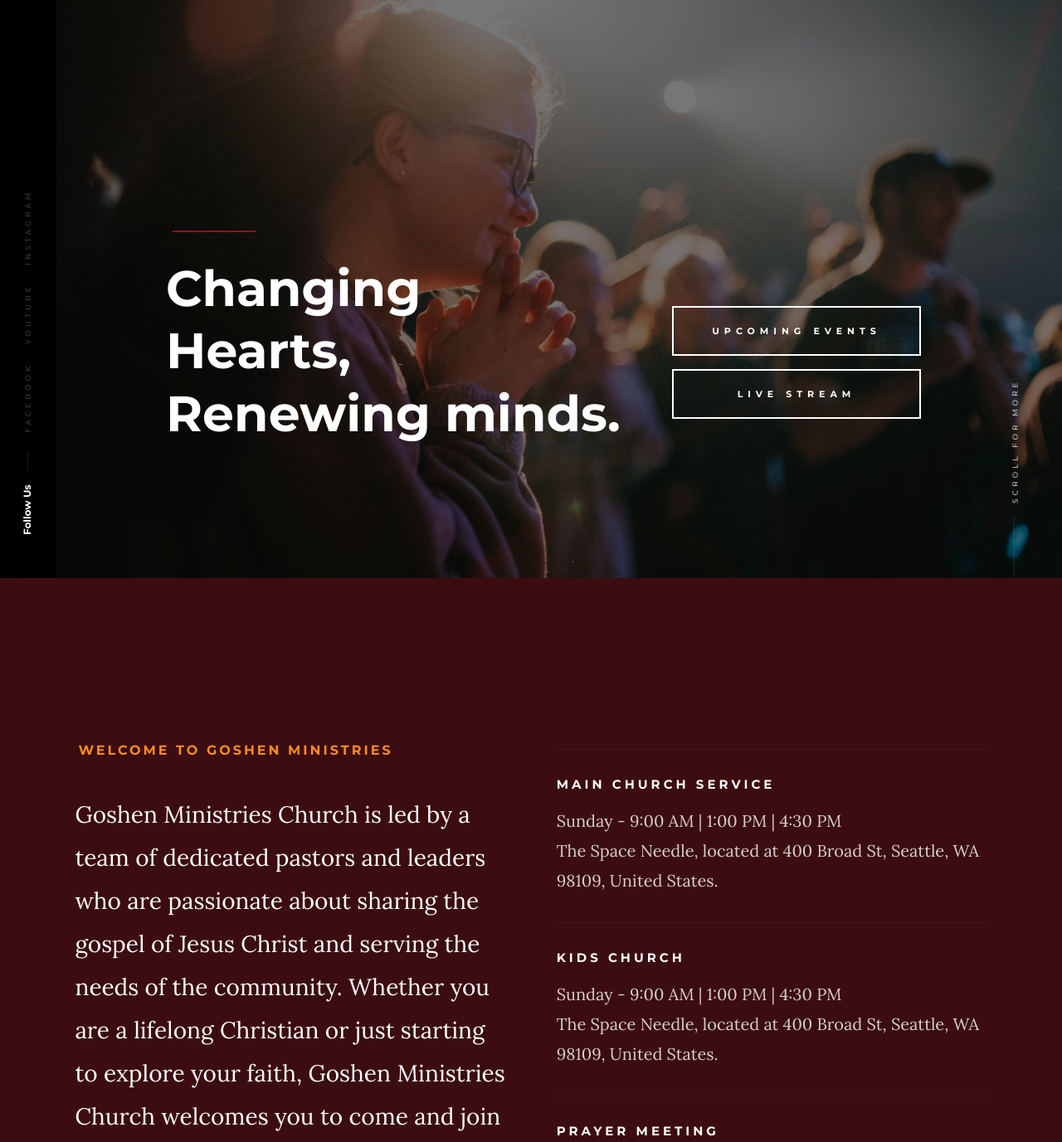
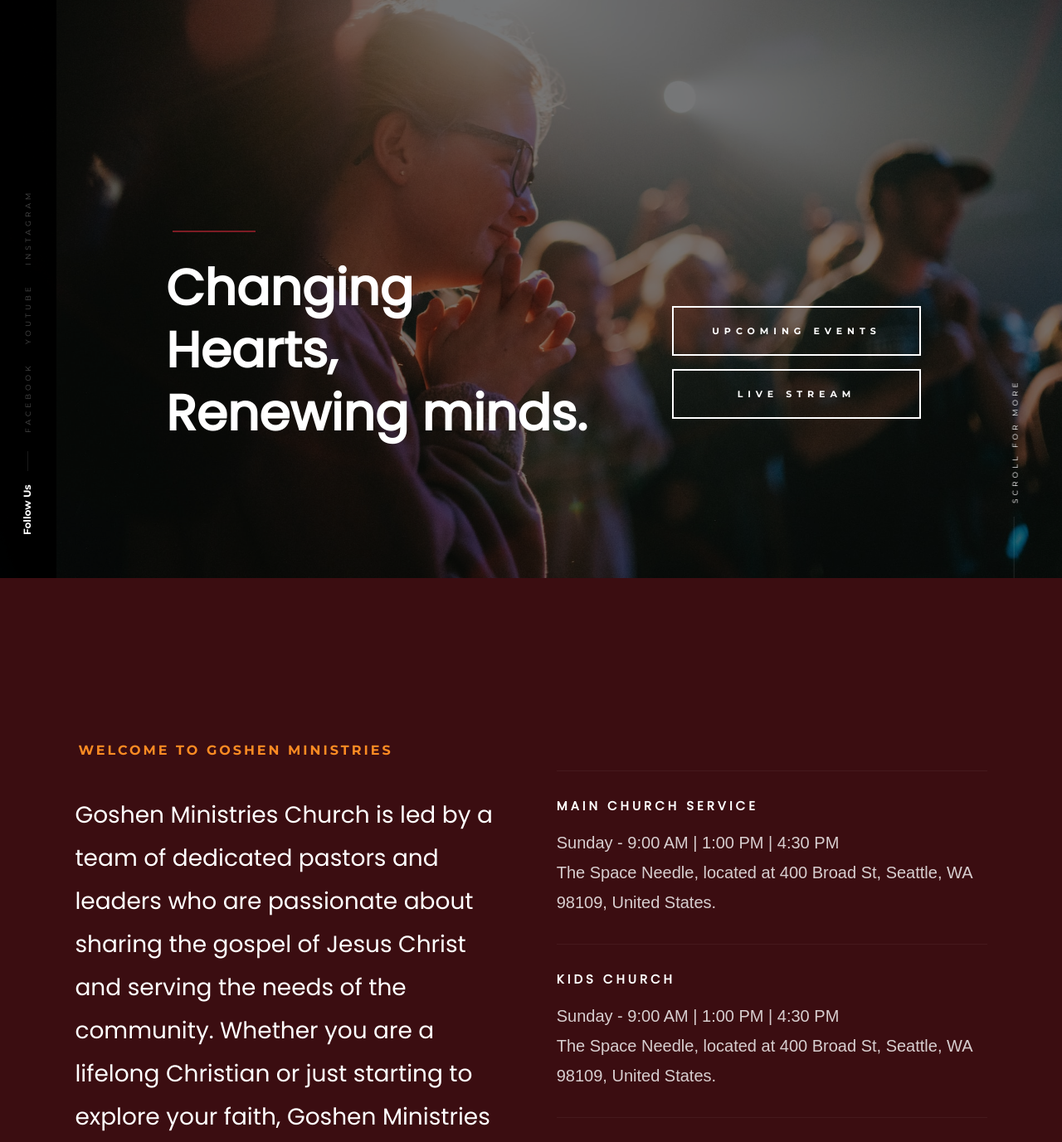
Before and after one commit to Sammzie92/goshen-ministries-church, a plain HTML site: page index.html in a window 1280 px wide. Shown: the part 123-1500 px from the top of the page at 83% size. Drawn offline with nearby package versions, Linux system fonts and the light colour scheme; a web font is replaced by a local one.

Commit message:
font families now adjusted

```diff
--- a/css/main.css
+++ b/css/main.css
@@ -27,7 +27,7 @@ height: 100%;
 
 body {
   background: #6f3545;
-font-family: "Lora", serif;
+  font-family: "Poppins", Tahoma, fangsong;
   font-size: 2rem;
   font-style: normal;
   font-weight: normal;
@@ -36,6 +36,7 @@ color: #000000;
   margin: 0;
   padding: 0;
   position: relative;
+
 }
 /* links */
 a {
@@ -56,7 +57,7 @@ outline: 0;
 
 /*typography & general theme styles */
 h1, h2, h3, h4, h5, h6, .h1, .h2, .h3, .h4, .h5, .h6 {
-  font-family: "Montserrat", sans-serif;
+  font-family: "Poppins", sans-serif;
   font-weight: 700;
   font-style: normal;
   color: #000000;
@@ -134,7 +135,7 @@ p img {
 }
 
 p.lead {
-  font-family: "Lora", serif;
+  font-family: 'Poppins', sans-serif;
   font-weight: 500;
   font-size: 2.8rem;
   line-height: 1.857;
@@ -1527,7 +1528,7 @@ input::-moz-focus-inner {
 }
 
 .display-1 {
-  font-family: "Montserrat", sans-serif;
+  font-family: "Poppins", sans-serif;
   font-weight: 700;
   font-size: 3.6rem;
   line-height: 1.222;
@@ -2455,6 +2456,10 @@ html.no-csstransitions .hero-content {
   padding-top: 3.2rem;
   padding-left: 0;
 }
+.about-sched li p{
+  font-family: "Source Sans", sans-serif;
+
+}
 
 /* responsive about */
 @media screen and (max-width:1200px) {
@@ -2499,10 +2504,7 @@ html.no-csstransitions .hero-content {
 }
 
 
-/* ===================================================================
- * # connect
- *
- * ------------------------------------------------------------------- */
+/* connect */
 .s-connect {
   padding-top: 16rem;
   padding-bottom: 0;
--- a/index.html
+++ b/index.html
@@ -4,6 +4,12 @@
     <meta charset="utf-8">
     <title>Goshen</title>
     <meta name="viewport" content="width=device-width, initial-scale=1">
+    <link rel="preconnect" href="https://fonts.googleapis.com">
+<link rel="preconnect" href="https://fonts.gstatic.com" crossorigin>
+<link rel="preconnect" href="https://fonts.googleapis.com">
+<link rel="preconnect" href="https://fonts.gstatic.com" crossorigin>
+<link href="https://fonts.googleapis.com/css2?family=Delicious+Handrawn&family=Dongle:wght@300&family=Poppins:wght@200;400&family=Source+Sans+3:wght@300&display=swap"
+      rel="stylesheet">
 
     <!-- CSS-->
     <link rel="stylesheet" href="css/base.css">
```
Lines whose indentation alone changed are shown as unchanged.
